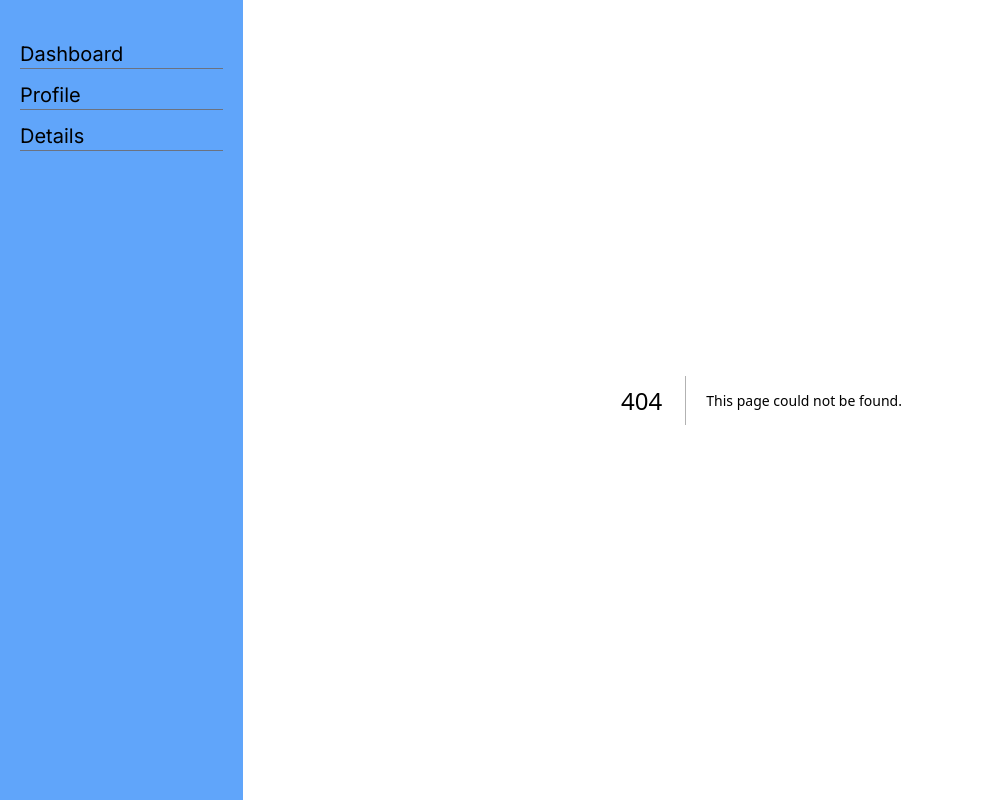
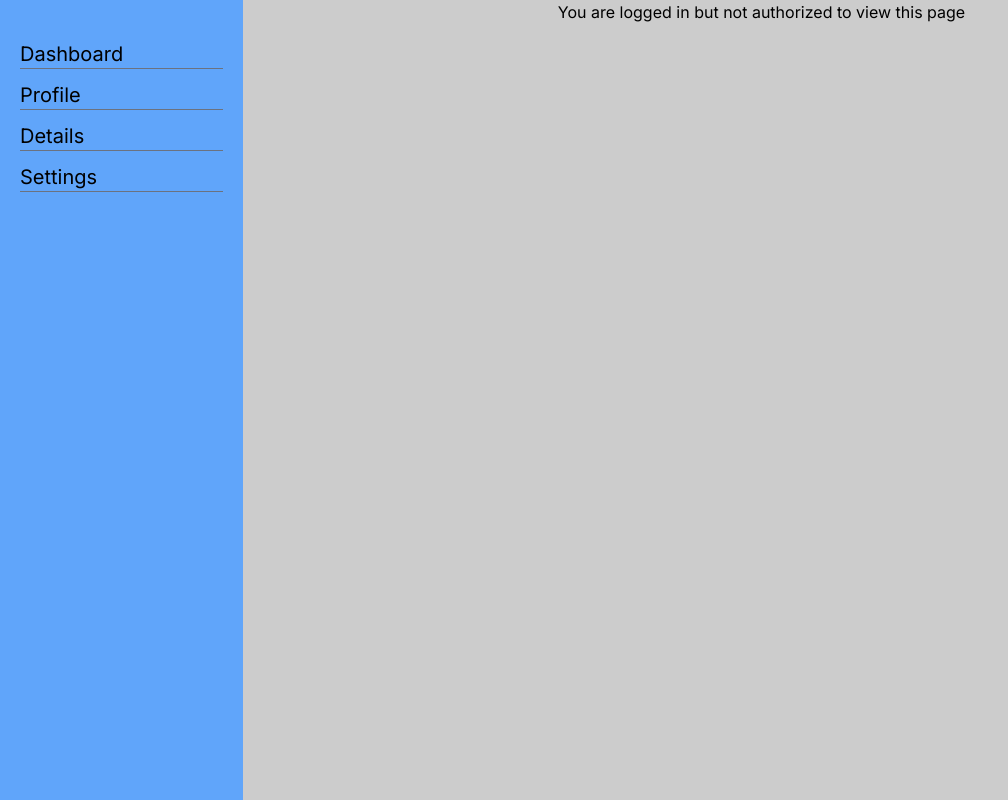
Before and after one commit to mahmud-777/next14-authV5-ezy, a Next.js app: page /settings in a window 1280 px wide. Before the commit this address had no page. Shown: the whole page, without its empty margins (0-1008 px from the left). Built offline with nearby package versions, Linux system fonts and the light colour scheme; no server answers; sample sign-in values are in the browser's storage.

Commit message:
role base authorize complete

```diff
--- /dev/null
+++ b/src/app/(pages)/settings/page.jsx
@@ -0,0 +1,22 @@
+
+import { auth } from '@/app/auth'
+import { redirect } from 'next/navigation';
+import React from 'react'
+
+async function SettingsPage() {
+  const session = await auth();
+  if(!session){
+    redirect("/api/auth/signin");
+  }
+  return (
+    <div>
+      {
+        session.user.role == "admin" ?
+        (<p>Authorized User</p>)
+        :(<p>You are logged in but not authorized to view this page</p>)
+      }
+    </div>
+  )
+}
+
+export default SettingsPage
--- a/src/app/auth.js
+++ b/src/app/auth.js
@@ -14,7 +14,7 @@ export const {
         const user = {
           id: 100, name: "ezycode",
           password: "admin",
-          role: "admin",
+          role: "user",
         }
         if(credential?.username == user.name && credential?.password == user.password){
           return user;
--- a/src/app/components/Nav.jsx
+++ b/src/app/components/Nav.jsx
@@ -23,6 +23,12 @@ export default function Nav() {
         >
           Details
         </Link>
+        <Link href={"/settings"}
+          className='border-b-[1px] border-gray-500
+          hover:border-gray-900'
+        >
+          Settings
+        </Link>
       </div>
     </div>
   )
```
